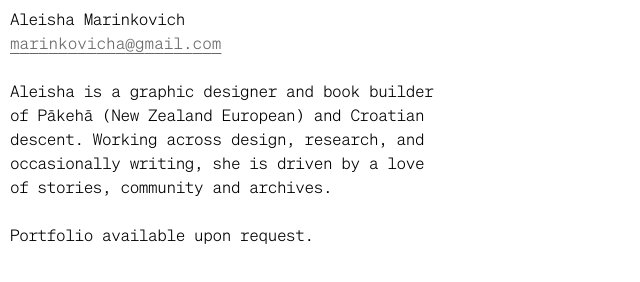
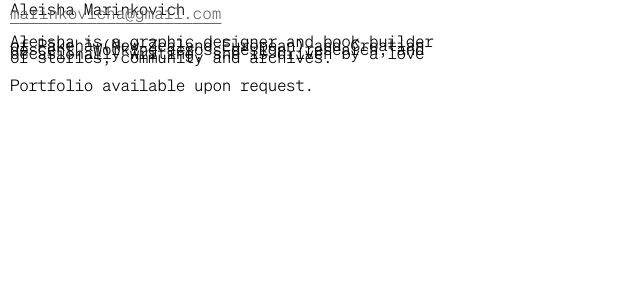
Before and after one commit to aleishamarinkovich/aleishamarinkovich.github.io, a plain HTML site: page index.html in a window 1280 px wide. Shown: the whole page, without its empty margins (0-640 px from the left). Drawn offline with Linux system fonts and the light colour scheme.

Commit message:
Update index.html
Updating leading

From
    const baseTextClass = `default-txt-black text-md leading-8 tracking-tight sm:text-md font-[Soehne]`
    const baseLinkClass = `default-txt-email-grey text-md leading-8 sm:text-md decoration-1 underline underline-offset-4 font-[Soehne]`

To
    const baseTextClass = `default-txt-black text-md leading-none tracking-tight sm:text-md font-[Soehne]`
    const baseLinkClass = `default-txt-email-grey text-md leading-none sm:text-md decoration-1 underline underline-offset-4 font-[Soehne]`

```diff
--- a/index.html
+++ b/index.html
@@ -46,8 +46,8 @@
         [24]: "text-[#ff99cc]/100",
         [25]: "text-[#000088]/100",
     }
-    const baseTextClass = `default-txt-black text-md leading-8 tracking-tight sm:text-md font-[Soehne]`
-    const baseLinkClass = `default-txt-email-grey text-md leading-8 sm:text-md decoration-1 underline underline-offset-4 font-[Soehne]`
+    const baseTextClass = `default-txt-black text-md leading-none tracking-tight sm:text-md font-[Soehne]`
+    const baseLinkClass = `default-txt-email-grey text-md leading-none sm:text-md decoration-1 underline underline-offset-4 font-[Soehne]`
 
     const colorIndices = Object.keys(colours).map(Number);
 
```
